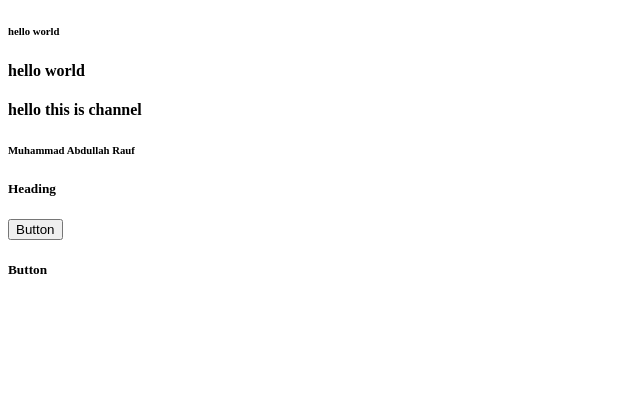
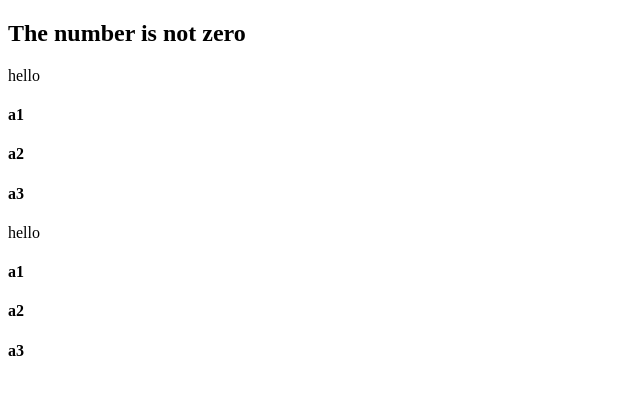
Before and after one commit to abd041/Vue_Learning, a Vue app: page / in a window 1280 px wide. Shown: the top 394 px of the page, without its empty margins (0-640 px from the left). Built offline with nearby package versions, Linux system fonts and the light colour scheme.

Commit message:
code updated

```diff
--- a/src/App.vue
+++ b/src/App.vue
@@ -1,30 +1,37 @@
 <template>
-  <h6>hello world</h6>
-  <HelloWorld msg="hello world" />
-  <h6>{{ name }}</h6>
-  <h5 v-bind:id="headingId">Heading</h5>
-  <button v-bind:disabled="isDisabled">Button</button>
-  <h5 v-bind:class="{
-    'Hello':isDisabled,
-    'Helloh':isnotDisabled
-  }">Button</h5>
+<h2 v-if="num === 0 ">The number is zero</h2>
+<h2 v-else>The number is not zero</h2>
+
+<div v-for="(name, index) in fullnames" :key="index">{{ name.name }}
+
+  <h4 v-for="(move , index) in name.movies" :key="index">
+          {{move }}
+  </h4>
+</div>
+
+
 </template>
 
 <script>
-import HelloWorld from './components/HelloWorld.vue';
+
 export default {
   name: "App",
   data() {
     return {
-      name: "Muhammad Abdullah Rauf",
-      headingId:"Heading Id",
-      isDisabled:false,
-      isnotDisabled:false,
+     num:1,
+     names:["name 1" , "name 2" , "name 3" , "name 4"],
+     fullnames :[{
+      name:"hello",
+      movies:["a1" , "a2" , "a3"]
+     },
+     {
+      name:"hello",
+      movies:["a1" , "a2" , "a3"]
+     }
+
+    ]
     }
   },
-  components: {
-    HelloWorld,
-  }
 }
 </script>
 
--- a/src/components/HelloWorld.vue
+++ b/src/components/HelloWorld.vue
@@ -9,7 +9,8 @@ export default {
   data() {
     return (
       {
-        channel: "<b>hello this is channel</b>"
+        channel: "<b>hello this is channel</b>",
+        lists:["name" , "name 1" , "name 2" , "name 3"]
       }
 
     )
```
